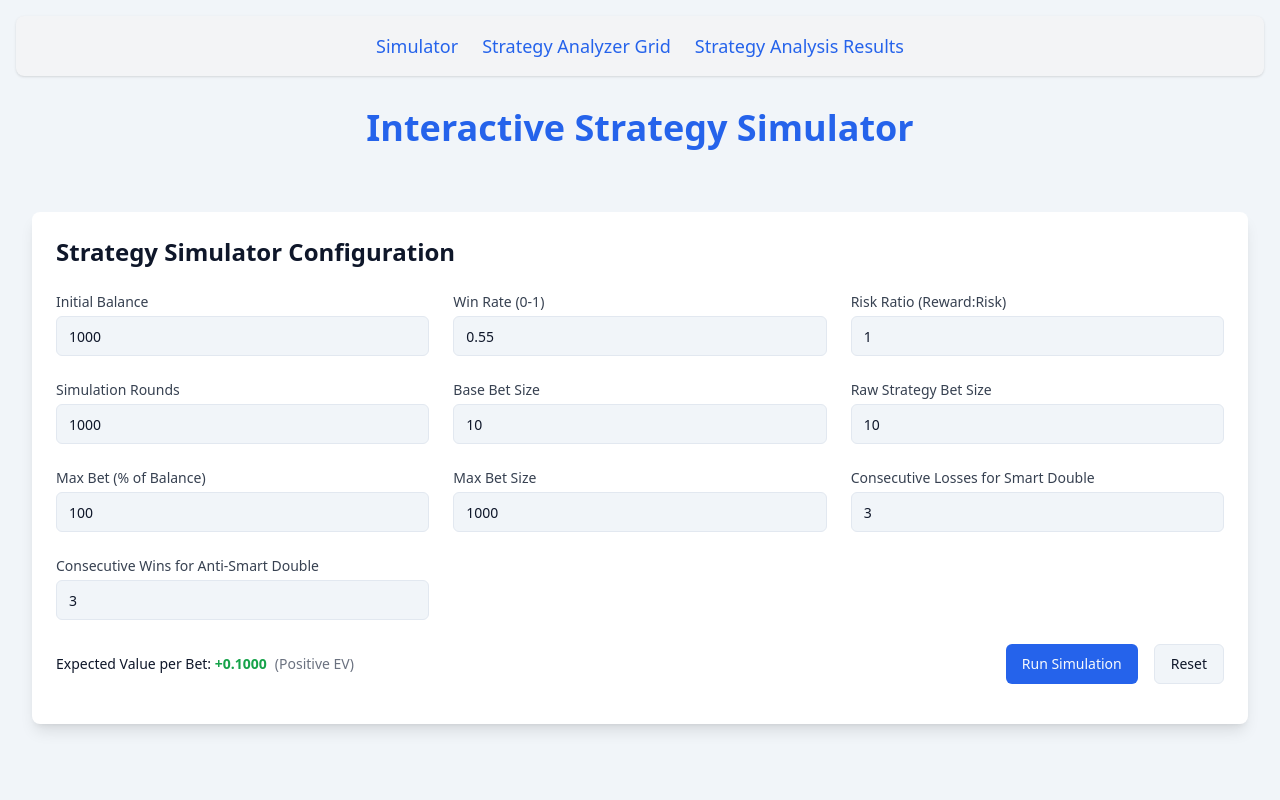
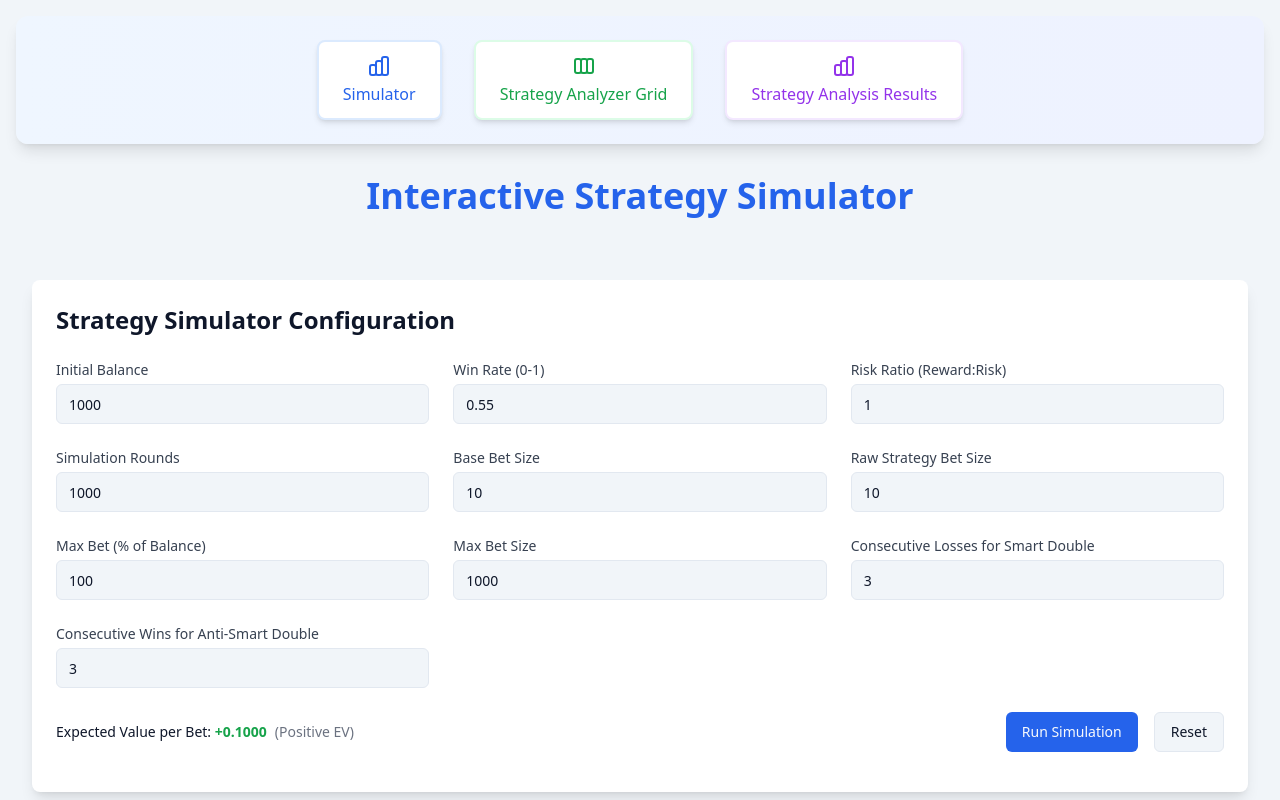
Before and after one commit to edlecv/edmanusye, a React app: page / in a window 1280 px wide. Shown: the top 800 px of the page. Built offline with nearby package versions, Linux system fonts and the light colour scheme.

Commit message:
Mise à jour de l'interface utilisateur avec les fichiers UI manquants pour une expérience visuelle cohérente

```diff
--- a/src/App.jsx
+++ b/src/App.jsx
@@ -4,6 +4,7 @@ import StrategyAnalyzer from './components/StrategyAnalyzer';
 import ResultsGrid from './components/ResultsGrid';
 import StrategyResults from './components/StrategyResults';
 import './index.css';
+import './components/animations.css';
 
 // Placeholder for Simulator Page
 const SimulatorPage = () => (
@@ -33,16 +34,40 @@ const ResultsPage = () => (
 function App() {
   return (
     <div className="container mx-auto p-4 bg-background text-foreground min-h-screen flex flex-col">
-      <nav className="mb-8 p-4 bg-gray-100 dark:bg-gray-800 rounded-lg shadow">
-        <ul className="flex justify-center space-x-6">
+      <nav className="mb-8 p-6 bg-gradient-to-r from-blue-50 to-indigo-50 dark:from-blue-900/30 dark:to-indigo-900/30 rounded-xl shadow-lg">
+        <ul className="flex justify-center space-x-8">
           <li>
-            <Link to="/" className="text-lg font-medium text-primary hover:text-primary-dark dark:text-primary-light dark:hover:text-primary-lighter transition-colors">Simulator</Link>
+            <Link
+              to="/"
+              className="nav-button flex flex-col items-center px-6 py-3 bg-white hover:bg-blue-50 text-blue-600 font-medium rounded-lg shadow-md hover:shadow-lg transition-all duration-300 border-2 border-blue-100 hover:border-blue-300"
+            >
+              <svg xmlns="http://www.w3.org/2000/svg" className="h-6 w-6 mb-1" fill="none" viewBox="0 0 24 24" stroke="currentColor">
+                <path strokeLinecap="round" strokeLinejoin="round" strokeWidth={2} d="M9 19v-6a2 2 0 00-2-2H5a2 2 0 00-2 2v6a2 2 0 002 2h2a2 2 0 002-2zm0 0V9a2 2 0 012-2h2a2 2 0 012 2v10m-6 0a2 2 0 002 2h2a2 2 0 002-2m0 0V5a2 2 0 012-2h2a2 2 0 012 2v14a2 2 0 01-2 2h-2a2 2 0 01-2-2z" />
+              </svg>
+              Simulator
+            </Link>
           </li>
           <li>
-            <Link to="/analyzer" className="text-lg font-medium text-primary hover:text-primary-dark dark:text-primary-light dark:hover:text-primary-lighter transition-colors">Strategy Analyzer Grid</Link>
+            <Link
+              to="/analyzer"
+              className="nav-button flex flex-col items-center px-6 py-3 bg-white hover:bg-green-50 text-green-600 font-medium rounded-lg shadow-md hover:shadow-lg transition-all duration-300 border-2 border-green-100 hover:border-green-300"
+            >
+              <svg xmlns="http://www.w3.org/2000/svg" className="h-6 w-6 mb-1" fill="none" viewBox="0 0 24 24" stroke="currentColor">
+                <path strokeLinecap="round" strokeLinejoin="round" strokeWidth={2} d="M9 17V7m0 10a2 2 0 01-2 2H5a2 2 0 01-2-2V7a2 2 0 012-2h2a2 2 0 012 2m0 10a2 2 0 002 2h2a2 2 0 002-2M9 7a2 2 0 012-2h2a2 2 0 012 2m0 10V7m0 10a2 2 0 002 2h2a2 2 0 002-2V7a2 2 0 00-2-2h-2a2 2 0 00-2 2" />
+              </svg>
+              Strategy Analyzer Grid
+            </Link>
           </li>
           <li>
-            <Link to="/results" className="text-lg font-medium text-primary hover:text-primary-dark dark:text-primary-light dark:hover:text-primary-lighter transition-colors">Strategy Analysis Results</Link>
+            <Link
+              to="/results"
+              className="nav-button flex flex-col items-center px-6 py-3 bg-white hover:bg-purple-50 text-purple-600 font-medium rounded-lg shadow-md hover:shadow-lg transition-all duration-300 border-2 border-purple-100 hover:border-purple-300"
+            >
+              <svg xmlns="http://www.w3.org/2000/svg" className="h-6 w-6 mb-1" fill="none" viewBox="0 0 24 24" stroke="currentColor">
+                <path strokeLinecap="round" strokeLinejoin="round" strokeWidth={2} d="M9 19v-6a2 2 0 00-2-2H5a2 2 0 00-2 2v6a2 2 0 002 2h2a2 2 0 002-2zm0 0V9a2 2 0 012-2h2a2 2 0 012 2v10m-6 0a2 2 0 002 2h2a2 2 0 002-2m0 0V5a2 2 0 012-2h2a2 2 0 012 2v14a2 2 0 01-2 2h-2a2 2 0 01-2-2z" />
+              </svg>
+              Strategy Analysis Results
+            </Link>
           </li>
         </ul>
       </nav>
```
